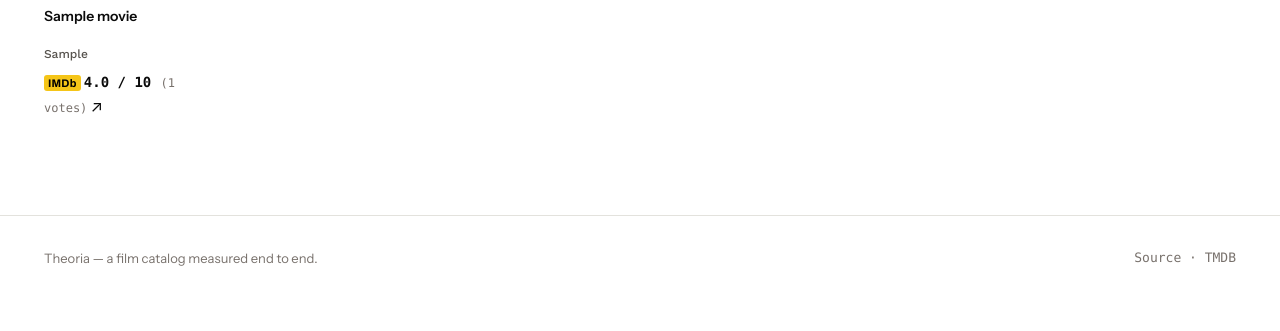
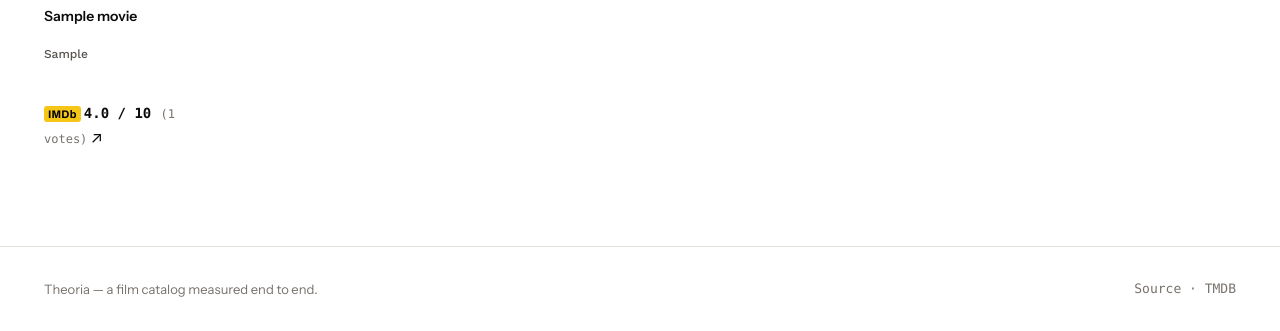
Before and after one commit to suhaylshokirov/theoria, a Django app: template django_app/movies/templates/movies/actor_detail.html in a window 1280 px wide. Shown: the part 632-963 px from the top of the page. Before the commit the page ends 898 px from the top, so only its background shows below. Run offline with Django 5.2, Linux system fonts and the light colour scheme; the template is opened without the code that fills it: most values are stand-ins (such as "Sample title", 1, 10 or a date in 2020); some web fonts are replaced.

Commit message:
Reserve card-role height on film cards so grids align

```diff
--- a/django_app/static/css/theoria.css
+++ b/django_app/static/css/theoria.css
@@ -789,6 +789,25 @@ main.container {
   color: var(--ink-muted);
 }
 
+/* A filmography's job_display ranges from one word ("Thanks") to a joined
+   string of every job a person held on that film — the credits data has
+   rows up to 9 jobs deep. Without a reserved, clamped height here, the rating
+   badge under each card lands at a different row depending on how many lines
+   that card's role text happened to wrap to, and the grid reads as uneven
+   rather than as a sheet of frames sharing one plan. Clamped at 3 lines: wide
+   enough to show a common 4-job stack ("Director / Screenplay / Story /
+   Producer") in full, and a graceful cutoff for the rare deeper one — the
+   same trade-off .card-title already makes for a long name. Scoped to
+   .is-film, same as .card-title's own min-height above: a rating badge only
+   ever follows a film card, so only a film card needs this alignment. */
+.poster-card.is-film .card-role {
+  display: -webkit-box;
+  -webkit-box-orient: vertical;
+  -webkit-line-clamp: 3;
+  overflow: hidden;
+  min-height: calc(3 * 1.3em);
+}
+
 /* --- Rating badge (IMDb) ----------------------------------------------------
    Added component, Task 68 — a text "IMDb" chip plus the figure and its
    "/ 10" scale, and on the movie detail page, the vote count and an outbound
```
